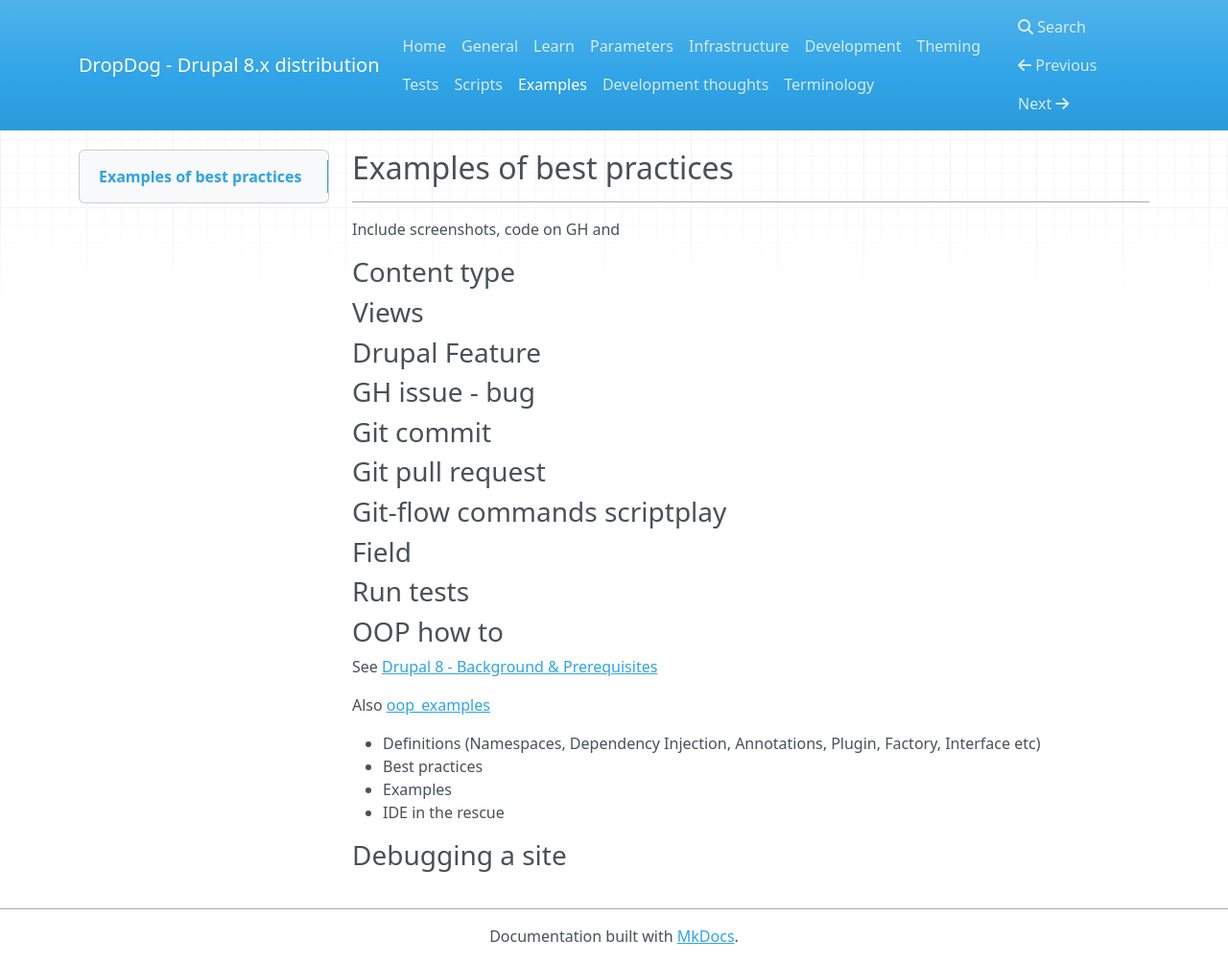
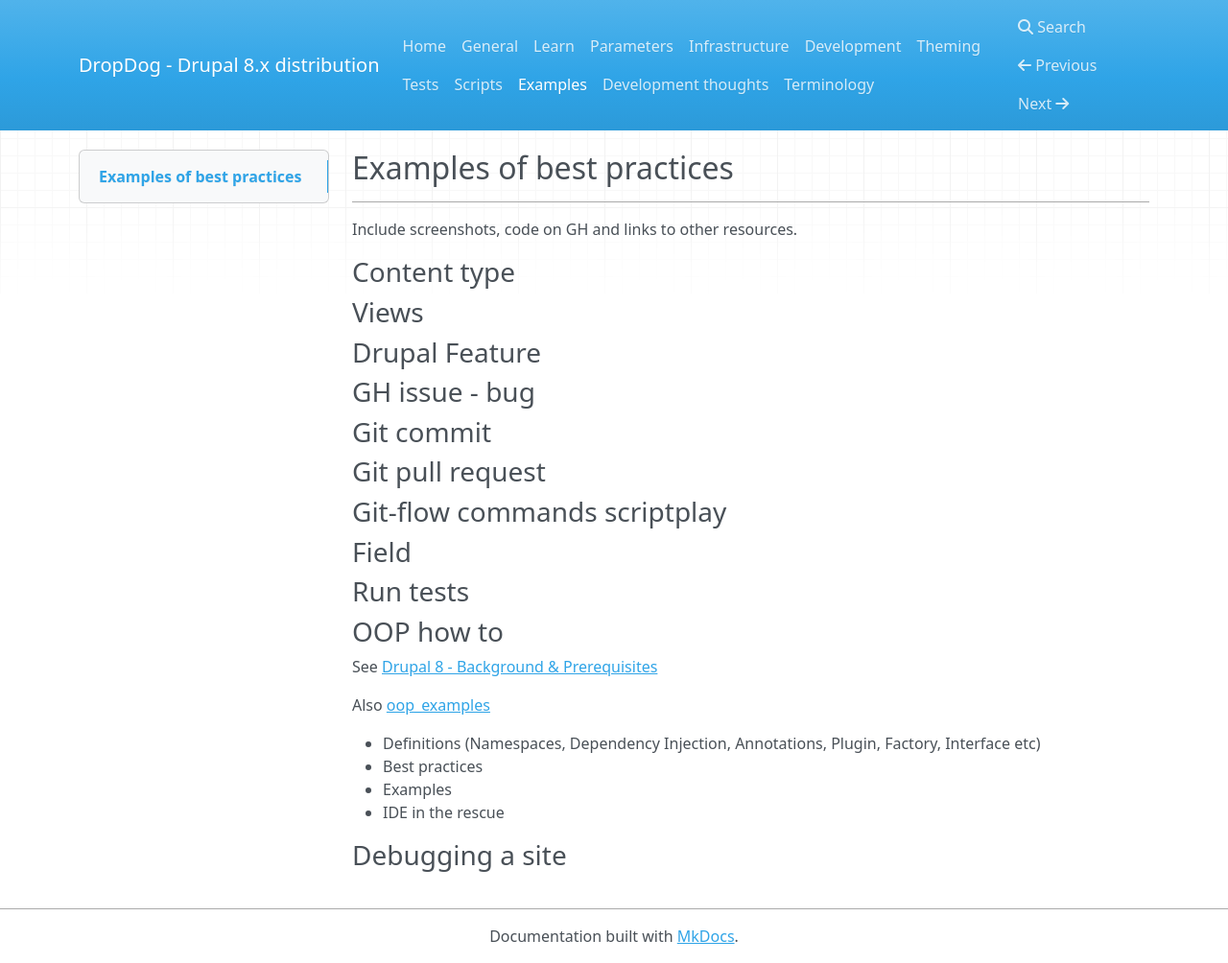
Before and after one commit to dropdog/docs, an MkDocs documentation site: the page built from docs/examples.md, in a window 1280 px wide and 1004 px high. Shown: the whole window at 96% size. Built offline with MkDocs 1.6.1, drawn with Linux system fonts in a browser that asks for light colours; nearby versions of some CDN libraries; old or Windows-style settings are respelled for this version of MkDocs.

```diff
--- a/docs/examples.md
+++ b/docs/examples.md
@@ -1,6 +1,6 @@
 ## Examples of best practices
 --------------------------------
-Include screenshots, code on GH and
+Include screenshots, code on GH and links to other resources.
 
 ### Content type
 
```
Also changed, not shown: docs/learn.md (+1 -0 lines).
